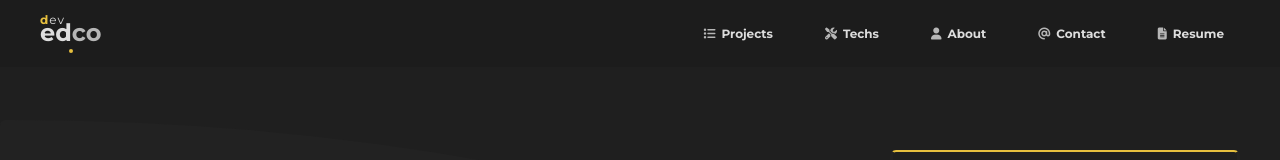
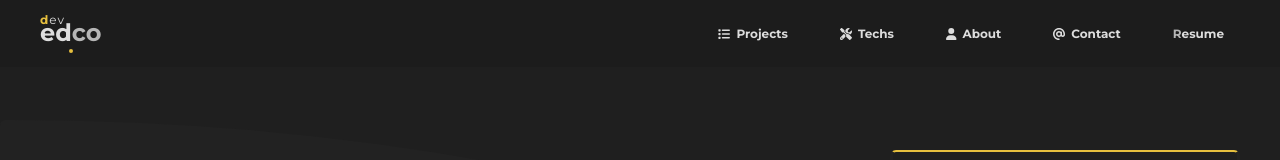
Before and after one commit to tasca-eduard/devedco, a Next.js app in the folder src/: page / in a window 1280 px wide. Shown: the top 160 px of the page. Built offline with nearby package versions, Linux system fonts and the light colour scheme; a web font is replaced by a local one.

Commit message:
Removed FA Script, Added React FA

```diff
--- a/src/components/Header/Header.tsx
+++ b/src/components/Header/Header.tsx
@@ -1,6 +1,13 @@
-import { RefObject, useCallback, useEffect, useRef, useState } from "react";
+import { useCallback, useEffect, useRef, useState } from "react";
 import ActiveLink from "../Link/ActiveLink";
 import Logo from "../Logo/Logo";
+import { FontAwesomeIcon } from "@fortawesome/react-fontawesome";
+import {
+  faList,
+  faFileLines,
+  faScrewdriverWrench,
+  faUser,
+  faAt } from "@fortawesome/free-solid-svg-icons";
 
 export default function Header() {
   //const
@@ -30,7 +37,7 @@
     }
 
     setY(window.scrollY);
-  }, [y]);
+  }, [y, hash]);
 
   useEffect(() => {
     setY(window.scrollY);
@@ -61,7 +68,7 @@
                   onClick={() => print()}
                 >
                   <span>
-                    <i className="fa-solid fa-file-lines"></i>
+                    <FontAwesomeIcon icon={faFileLines} />
                     Resume
                   </span>
                 </button>
@@ -76,7 +83,7 @@
                   className="nav-link"
                 >
                   <span>
-                    <i className="fa-solid fa-list"></i>
+                    <FontAwesomeIcon icon={faList} />
                     Projects
                   </span>
                 </ActiveLink>
@@ -89,7 +96,7 @@
                   className="nav-link"
                 >
                   <span>
-                    <i className="fa-solid fa-screwdriver-wrench"></i>
+                    <FontAwesomeIcon icon={faScrewdriverWrench} />
                     Techs
                   </span>
                 </ActiveLink>
@@ -102,7 +109,7 @@
                   className="nav-link"
                 >
                   <span>
-                    <i className="fa-solid fa-user"></i>
+                    <FontAwesomeIcon icon={faUser} />
                     About
                   </span>
                 </ActiveLink>
@@ -115,7 +122,7 @@
                   className="nav-link"
                 >
                   <span>
-                    <i className="fa-solid fa-at"></i>
+                    <FontAwesomeIcon icon={faAt} />
                     Contact
                   </span>
                 </ActiveLink>
@@ -144,7 +151,7 @@
             className="nav-link"
           >
             <span>
-              <i className="fa-solid fa-list"></i>
+              <FontAwesomeIcon icon={faList} />
               Projects
             </span>
           </ActiveLink>
@@ -157,7 +164,7 @@
             className="nav-link"
           >
             <span>
-              <i className="fa-solid fa-screwdriver-wrench"></i>
+              <FontAwesomeIcon icon={faScrewdriverWrench} />
               Techs
             </span>
           </ActiveLink>
@@ -170,7 +177,7 @@
             className="nav-link"
           >
             <span>
-              <i className="fa-solid fa-user"></i>
+              <FontAwesomeIcon icon={faUser} />
               About
             </span>
           </ActiveLink>
@@ -183,7 +190,7 @@
             className="nav-link"
           >
             <span>
-              <i className="fa-solid fa-at"></i>
+              <FontAwesomeIcon icon={faAt} />
               Contact
             </span>
           </ActiveLink>
@@ -194,7 +201,7 @@
             onClick={() => print()}
           >
             <span>
-              <i className="fa-solid fa-file-lines"></i>
+              <FontAwesomeIcon icon={faFileLines} />
               Resume
             </span>
           </button>
--- a/src/package.json
+++ b/src/package.json
@@ -9,6 +9,10 @@
     "lint": "next lint"
   },
   "dependencies": {
+    "@fortawesome/fontawesome-common-types": "^6.1.1",
+    "@fortawesome/fontawesome-svg-core": "^6.1.1",
+    "@fortawesome/free-solid-svg-icons": "^6.1.1",
+    "@fortawesome/react-fontawesome": "^0.2.0",
     "next": "12.1.0",
     "react": "17.0.2",
     "react-dom": "17.0.2",
--- a/src/pages/_app.tsx
+++ b/src/pages/_app.tsx
@@ -1,11 +1,9 @@
 import '../scss/main.scss';
 import type { AppProps } from 'next/app';
-import Script from 'next/script';
 
 function MyApp({ Component, pageProps }: AppProps) {
   return (
     <>
-      <Script id="fa" src="https://kit.fontawesome.com/7891e0bbfc.js" crossOrigin="anonymous"></Script>
       <Component {...pageProps} />
     </>
   )
--- a/src/scss/shared/_buttons.scss
+++ b/src/scss/shared/_buttons.scss
@@ -84,7 +84,7 @@
         }
 
         &::first-letter,
-        i {
+        svg path {
             color: $accent;
         }
     }
@@ -104,7 +104,7 @@
         transition: .2s cubic-bezier(0.165, 0.84, 0.44, 1);
     }
 
-    i {
+    svg {
         padding-right: 6px;
         color: rgba($primaryText, .8);
     }
```
Also changed, not shown: 1 other file (tests, documents, lock files or other folders).
